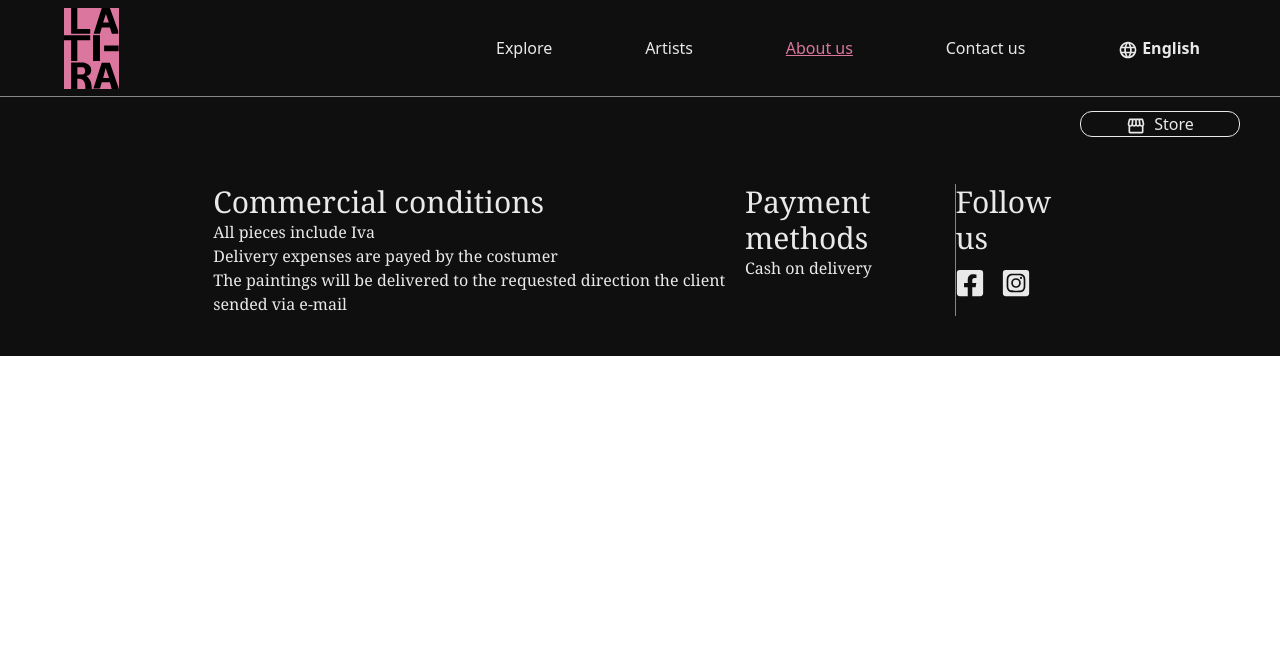
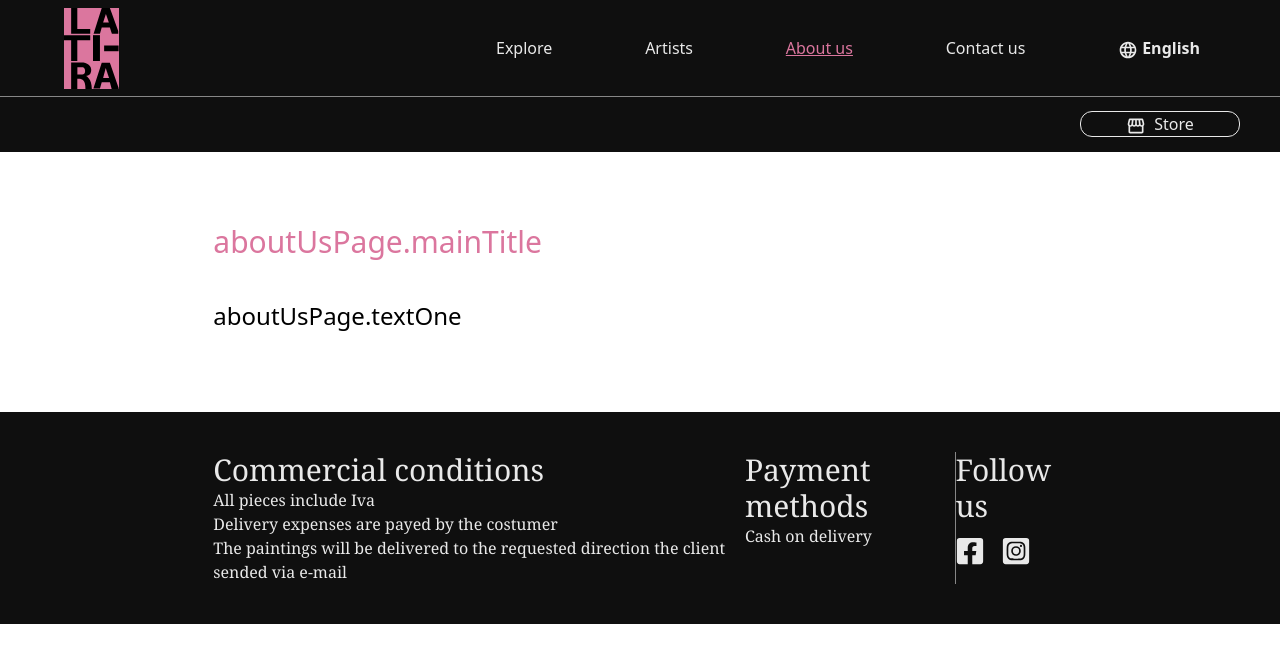
Before and after one commit to Alonsoe44/La-tira-art-gallery, a React (Vite) app: page /aboutus in a window 1280 px wide. Shown: the top 662 px of the page. Built offline with nearby package versions, Linux system fonts and the light colour scheme; no server answers; a web font is replaced by a local one.

Commit message:
Title and text aboutUspage

```diff
--- a/package.json
+++ b/package.json
@@ -13,6 +13,7 @@
   "dependencies": {
     "@headlessui/react": "^1.6.1",
     "@reduxjs/toolkit": "^1.8.1",
+    "@tailwindcss/line-clamp": "^0.4.0",
     "@types/i18n": "^0.13.2",
     "dotenv": "^16.0.1",
     "framer-motion": "^6.3.3",
--- a/src/App.tsx
+++ b/src/App.tsx
@@ -5,6 +5,7 @@ import Footer from "./components/footer/Footer";
 
 import NavigationBar from "./components/navigationBar/NavigationBar";
 import NavigationBarMobile from "./components/navigationBar/NavigationBarMobile";
+import AboutUsPage from "./pages/AboutUsPage";
 import ArtCollectionDetailPage from "./pages/ArtCollectionDetailPage";
 import ArtcollectionsPage from "./pages/ArtcollectionsPage";
 import HomePage from "./pages/HomePage";
@@ -59,6 +60,7 @@ function App() {
         <Route path="/artcollection">
           <Route path=":id" element={<ArtCollectionDetailPage />} />
         </Route>
+        <Route path="/aboutus" element={<AboutUsPage />} />
       </Routes>
       <Footer />
     </>
--- /dev/null
+++ b/src/pages/AboutUsPage.tsx
@@ -0,0 +1,17 @@
+import { useTranslation } from "react-i18next";
+
+function AboutUsPage() {
+  const { t } = useTranslation();
+  return (
+    <article className="w-full flex justify-center">
+      <div className="w-8/12 flex flex-col my-20">
+        <h1 className="text-3xl text-accent mb-10">
+          {t("aboutUsPage.mainTitle")}
+        </h1>
+        <div className="text-2xl ">{t("aboutUsPage.textOne")}</div>
+      </div>
+    </article>
+  );
+}
+
+export default AboutUsPage;
--- a/src/pages/ArtcollectionsPage.tsx
+++ b/src/pages/ArtcollectionsPage.tsx
@@ -31,9 +31,11 @@ function ArtcollectionsPage() {
               key={artCollection._id}
               className="flex my-20 w-full justify-between"
             >
-              <div className="flex flex-col w-1/2 justify-center">
+              <div className="flex flex-col w-1/2 justify-center mr-10">
                 <h2 className="text-3xl mb-5">{artCollection.title}</h2>
-                <p className="text-gray text-xl">{artCollection.description}</p>
+                <p className="text-gray text-xl line-clamp-6">
+                  {artCollection.description}
+                </p>
                 <Link
                   to={`/artCollection/${artCollection._id}`}
                   className="mt-3"
--- a/tailwind.config.js
+++ b/tailwind.config.js
@@ -15,5 +15,5 @@ module.exports = {
     },
     extend: {},
   },
-  plugins: [],
+  plugins: [require("@tailwindcss/line-clamp")],
 };
```
Also changed, not shown: 1 other file (tests, documents, lock files or other folders).
